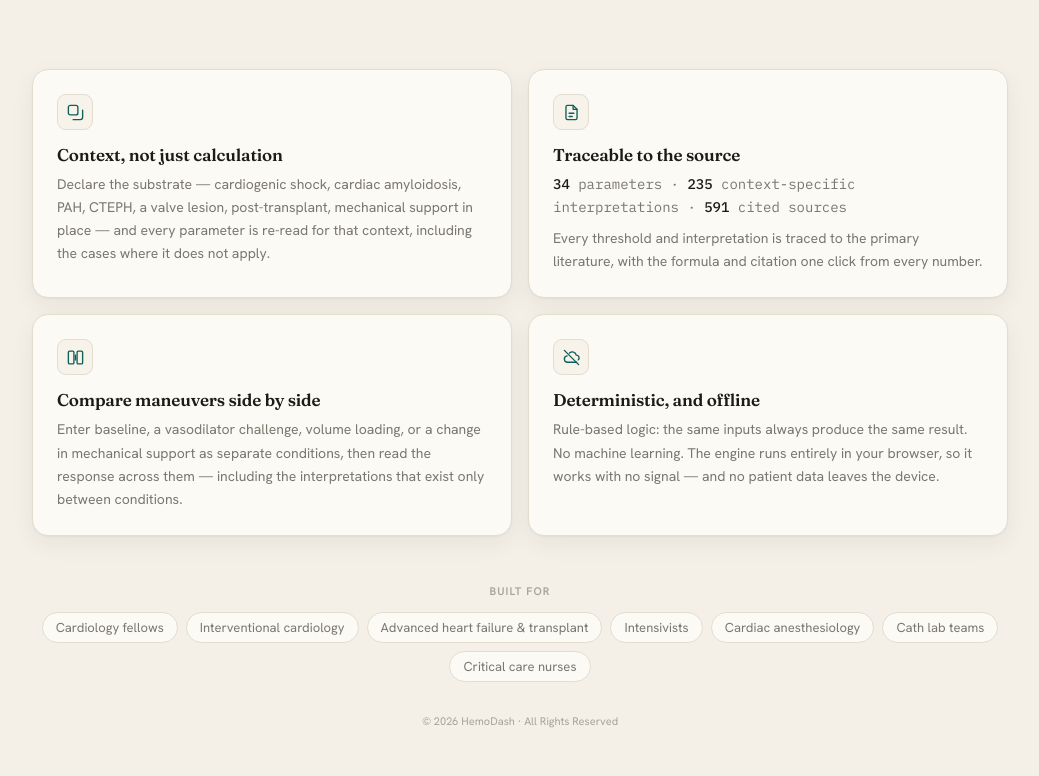
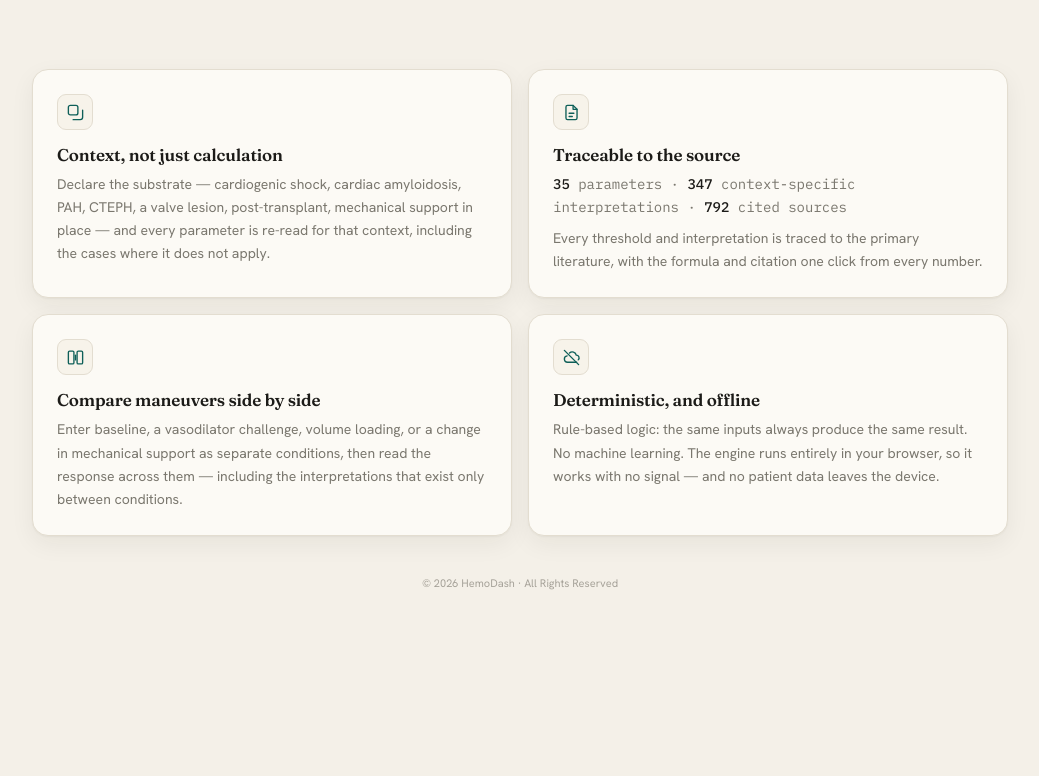
Before and after one commit to dmajure/hemodash-landing, a plain HTML site: page index.html in a window 1280 px wide. Shown: the part 441-1217 px from the top of the page, without its empty margins (120-1159 px from the left). After the commit the page ends 1079 px from the top, so only its background shows below. Drawn offline with Linux system fonts and the light colour scheme.

Commit message:
Drop the "Built for" strip and refresh the evidence counts

```diff
--- a/index.html
+++ b/index.html
@@ -398,34 +398,6 @@
       color: var(--hd-ink);
     }
 
-    /* ── "Built for" strip ── */
-    .audience {
-      text-align: center;
-      padding: 8px 0 32px;
-    }
-    .audience h2 {
-      font-size: 0.6875rem;
-      color: var(--hd-label);
-      text-transform: uppercase;
-      letter-spacing: 0.1em;
-      font-weight: 600;
-      margin-bottom: 14px;
-    }
-    .audience-tags {
-      display: flex;
-      flex-wrap: wrap;
-      justify-content: center;
-      gap: 8px;
-    }
-    .audience-tags span {
-      font-size: 0.8125rem;
-      padding: 6px 13px;
-      border-radius: 100px;
-      border: 1px solid var(--hd-border);
-      color: var(--hd-muted);
-      background: var(--hd-surface);
-    }
-
     /* The copyright closes the page. Still no footer element: what read as the
        page ending early was the surface-coloured band and its border-top, not the
        text — so this is a bare centred line on the same canvas, no fill, no rule. */
@@ -547,18 +519,22 @@
           <svg viewBox="0 0 24 24"><path d="M14 3H7a2 2 0 0 0-2 2v14a2 2 0 0 0 2 2h10a2 2 0 0 0 2-2V8z"/><path d="M14 3v5h5"/><path d="M9 13h6"/><path d="M9 17h4"/></svg>
         </div>
         <h3>Traceable to the source</h3>
-        <!-- "cited sources", not "primary sources": 591 is the count of distinct
+        <!-- "cited sources", not "primary sources": 792 is the count of distinct
              pubmed: ids in the shipped KB profiles — i.e. the sources reachable
              from a number in the app. The validation program's working library is
              larger (~800 papers filed in reference/), but a paper that backs no
              shipped profile can't be clicked through to, so it doesn't belong in a
              traceability claim. Regenerate with:
-             grep -ohE 'pubmed: *"[0-9]+"' engine/hemodash_engine/kb/*.yaml \
-               | grep -oE "[0-9]+" | sort -u | wc -l -->
+             grep -ohE 'pubmed: *"?[0-9]+' engine/hemodash_engine/kb/*.yaml \
+               | grep -oE "[0-9]+" | sort -u | wc -l
+             (the quote is optional: multi-line citations write pubmed: unquoted).
+             Parameters = KB files excluding _prompts.yaml; interpretations =
+             profiles + comparison_profiles across those files. All three counted
+             on hemodash main 006be89, 2026-10-21. -->
         <p class="evidence-line">
-          <span class="num">34</span> parameters &middot;
-          <span class="num">235</span> context-specific interpretations &middot;
-          <span class="num">591</span> cited sources
+          <span class="num">35</span> parameters &middot;
+          <span class="num">347</span> context-specific interpretations &middot;
+          <span class="num">792</span> cited sources
         </p>
         <p>
           Every threshold and interpretation is traced to the primary literature, with
@@ -592,20 +568,6 @@
       </div>
     </section>
 
-    <!-- Audience -->
-    <section class="audience">
-      <h2>Built for</h2>
-      <div class="audience-tags">
-        <span>Cardiology fellows</span>
-        <span>Interventional cardiology</span>
-        <span>Advanced heart failure &amp; transplant</span>
-        <span>Intensivists</span>
-        <span>Cardiac anesthesiology</span>
-        <span>Cath lab teams</span>
-        <span>Critical care nurses</span>
-      </div>
-    </section>
-
     <!-- COPYRIGHT verbatim from web/src/lib/site.ts -->
     <p class="copyright-line">&copy; 2026 HemoDash &middot; All Rights Reserved</p>
 
```
